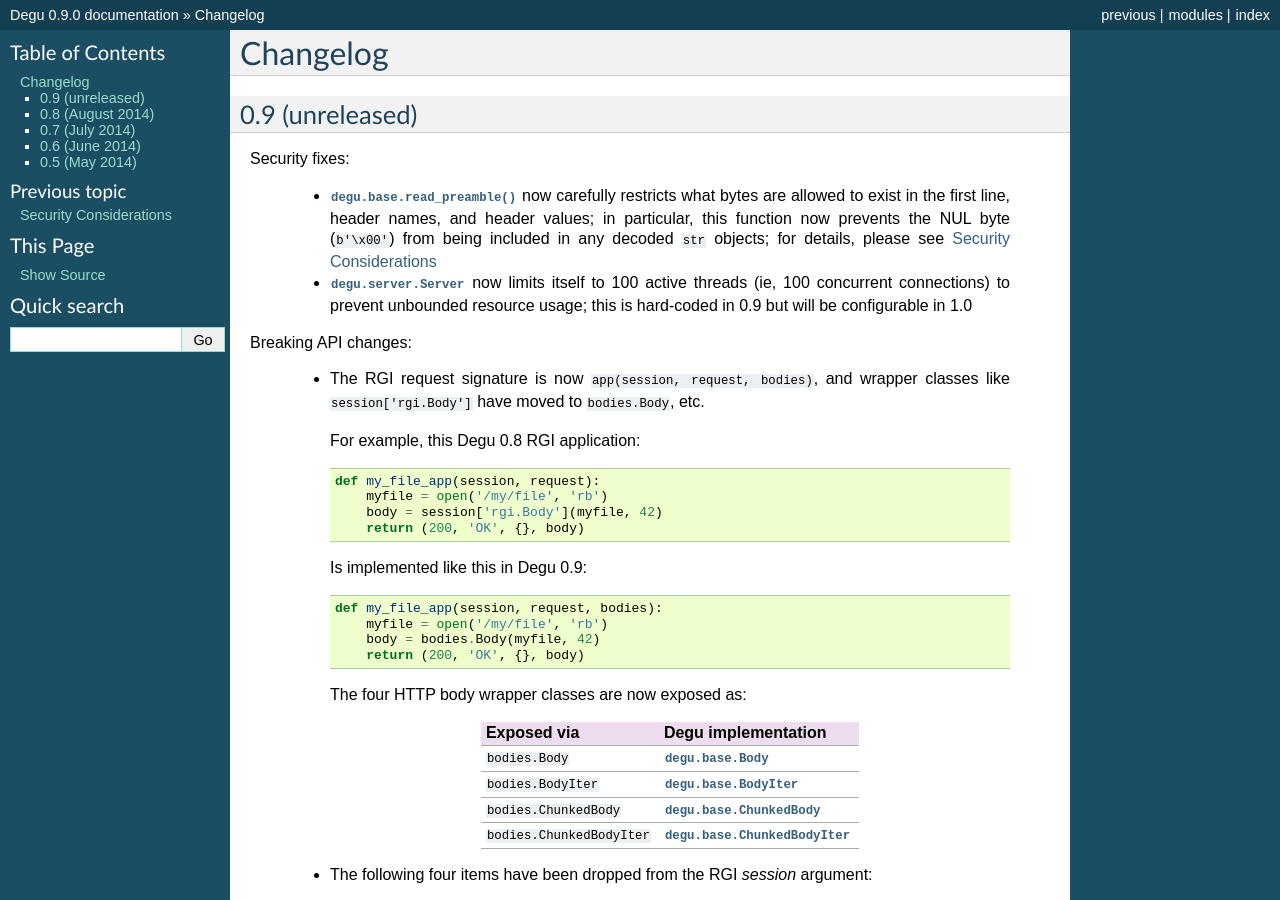
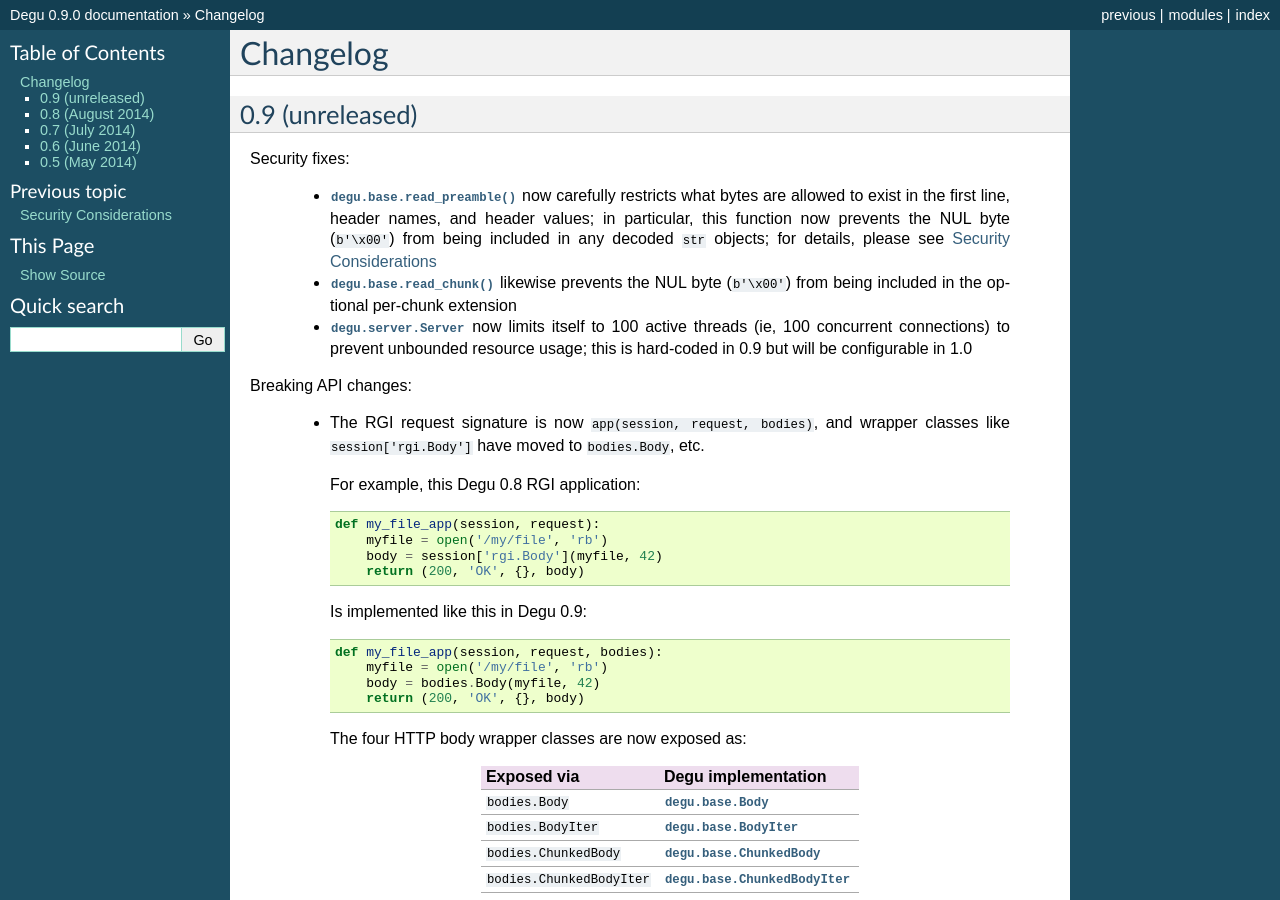
Before and after one commit to json420/degu, a Sphinx documentation site: the page built from doc/changelog.rst, in a window 1280 px wide and 900 px high. Built offline with Sphinx 7.4.7, drawn with Linux system fonts in a browser that asks for light colours.

Commit message:
Add changelog entry for read_chunk() change

```diff
--- a/doc/changelog.rst
+++ b/doc/changelog.rst
@@ -12,6 +12,9 @@
         particular, this function now prevents the NUL byte (``b'\x00'``) from
         being included in any decoded ``str`` objects; for details, please see
         :doc:`security`
+
+    *   :func:`degu.base.read_chunk()` likewise prevents the NUL byte
+        (``b'\x00'``) from being included in the optional per-chunk extension
 
     *   :class:`degu.server.Server` now limits itself to 100 active threads (ie,
         100 concurrent connections) to prevent unbounded resource usage; this is
```
